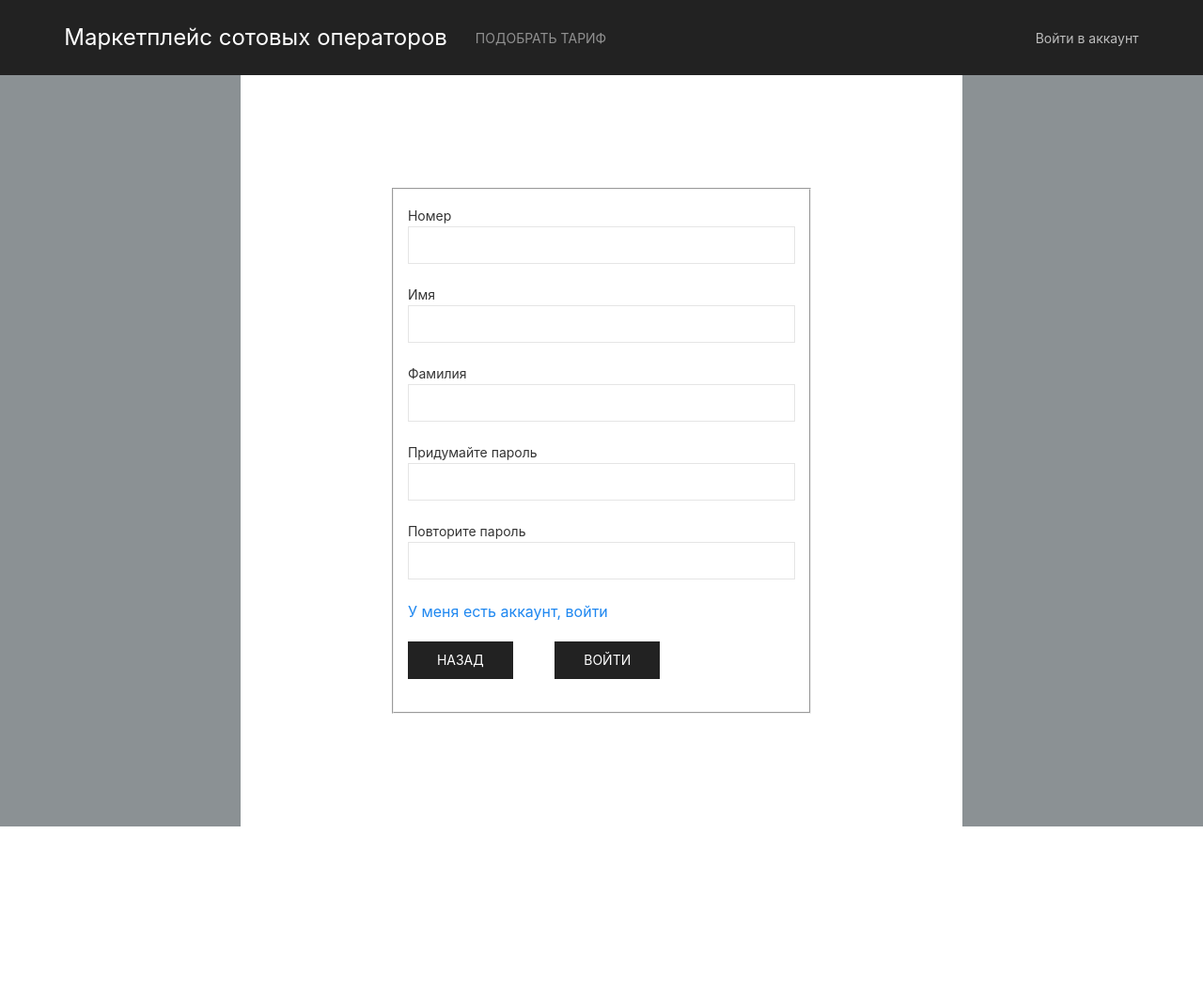
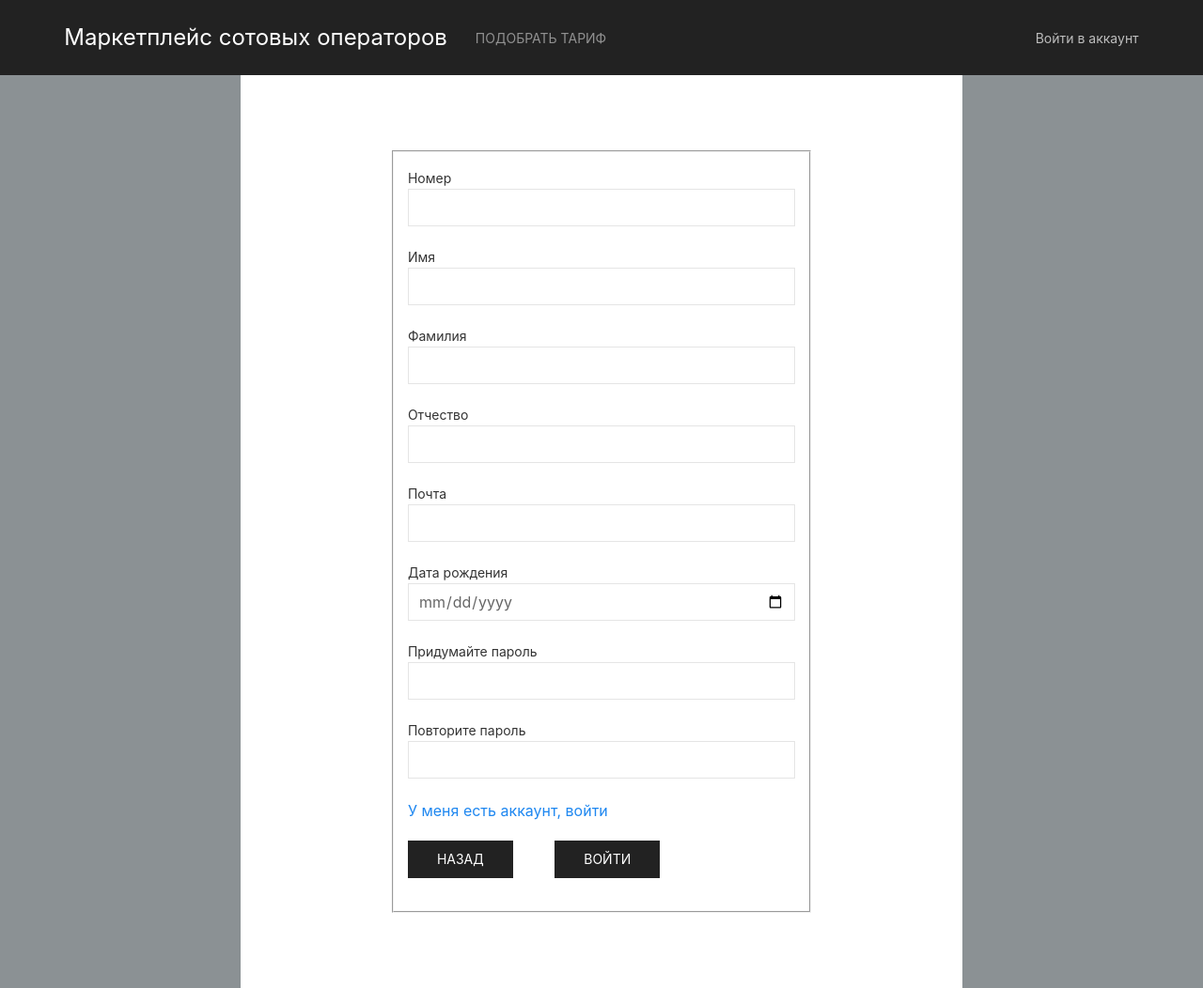
Before and after one commit to R0kko/marketplace-of-cellular-tariffs, a Django app: page /registration/ in a window 1280 px wide. Shown: the whole page at 94% size. Before the commit the page ends 880 px from the top, so only its background shows below. Run offline with Django 4.2, Linux system fonts and the light colour scheme.

Commit message:
supplemented the registration page

```diff
--- a/main/forms.py
+++ b/main/forms.py
@@ -5,6 +5,9 @@ class RegistrationForm(forms.Form):
     telephone_number = forms.CharField(max_length=18, min_length=1, required=True, label='Номер', widget=forms.TextInput())
     first_name = forms.CharField(max_length=150, min_length=1, required=True, label='Имя', widget=forms.TextInput())
     last_name = forms.CharField(max_length=150, min_length=1, required=True, label='Фамилия', widget=forms.TextInput())
+    patronymic = forms.CharField(max_length=150, min_length=1, required=True, label='Отчество', widget=forms.TextInput())
+    email = forms.CharField(max_length=150, min_length=1, required=True, label='Почта', widget=forms.EmailInput())
+    date_of_birth = forms.DateField(label='Дата рождения', widget=forms.DateInput())
     password = forms.CharField(max_length=128, min_length=1, required=True,
                                label='Придумайте новый пароль', widget=forms.PasswordInput())
     repeated_password = forms.CharField(max_length=128, min_length=1, required=True,
--- a/main/models.py
+++ b/main/models.py
@@ -1,5 +1,6 @@
 from django.db import models
 from django.contrib.auth.models import User
+from django.utils.datetime_safe import date
 from django.utils import timezone
 
 
@@ -15,8 +16,9 @@ class Tariff(models.Model):
 
 class SupplementedUser(models.Model):
     user = models.ForeignKey(User, null=True, on_delete=models.CASCADE)
+    patronymic = models.TextField(default='', max_length=14)
     telephone_number = models.TextField(default='')
-    created_at = models.DateTimeField(default=timezone.now)
+    date_of_birth = models.DateField(default=date.today)
 
 
 class Notification(models.Model):
--- a/main/templates/registration.html
+++ b/main/templates/registration.html
@@ -27,6 +27,22 @@
                   <div class="uk-margin">
                     <label class="uk-form-label">Фамилия</label>
                     <input class="uk-input" type="text" name="last_name" value='{{ form.data.last_name }}'>
+                  </div>
+
+                  <div class="uk-margin">
+                    <label class="uk-form-label">Отчество</label>
+                    <input class="uk-input" type="text" name="patronymic" value='{{ form.data.patronymic }}'>
+                  </div>
+
+
+                  <div class="uk-margin">
+                    <label class="uk-form-label">Почта</label>
+                    <input class="uk-input" type="email" name="email" value='{{ form.data.email }}'>
+                  </div>
+
+                  <div class="uk-margin">
+                    <label class="uk-form-label">Дата рождения</label>
+                    <input class="uk-input" type="date" name="date_of_birth" value='{{ form.data.date_of_birth }}'>
                   </div>
 
 
--- a/main/views.py
+++ b/main/views.py
@@ -54,19 +54,26 @@ def registration_page(request):
     if request.method == 'POST':
         form = RegistrationForm(request.POST, request.FILES)
         if form.is_valid():
-            if not User.objects.filter(username=form.data['username']).exists():
+            if not SupplementedUser.objects.filter(telephone_number=form.data['telephone_number']).exists():
                 if form.data['password'] == form.data['repeated_password']:
-                    user = User(username=form.data['username'])
-                    user.set_password(raw_password=form.data['password'])
-                    user.first_name = form.data['first_name']
-                    user.last_name = form.data['last_name']
-                    user.save()
-                    login(request, user)
+                    user1 = User()
+                    user2 = SupplementedUser()
+                    user1.set_password(raw_password=form.data['password'])
+                    user1.first_name = form.data['first_name']
+                    user1.last_name = form.data['last_name']
+                    user1.email = form.data['email']
+                    user2.date_of_birth = form.data['date_of_birth']
+                    user2.telephone_number = form.data['telephone_number']
+                    user2.patronymic = form.data['patronymic']
+                    user1.save()
+                    user2.user = user1
+                    user2.save()
+                    login(request, user1)
                     return redirect(reverse('index'))
                 else:
                     form.add_error('repeated_password', 'Пароли не совпадают.')
             else:
-                form.add_error('username', 'Этот номер уже зарегестрирован.')
+                form.add_error('telephone_number', 'Этот номер уже зарегистрирован.')
         else:
             form.add_error(None, 'Введённые данные некорректны.')
     context['form'] = form
```
